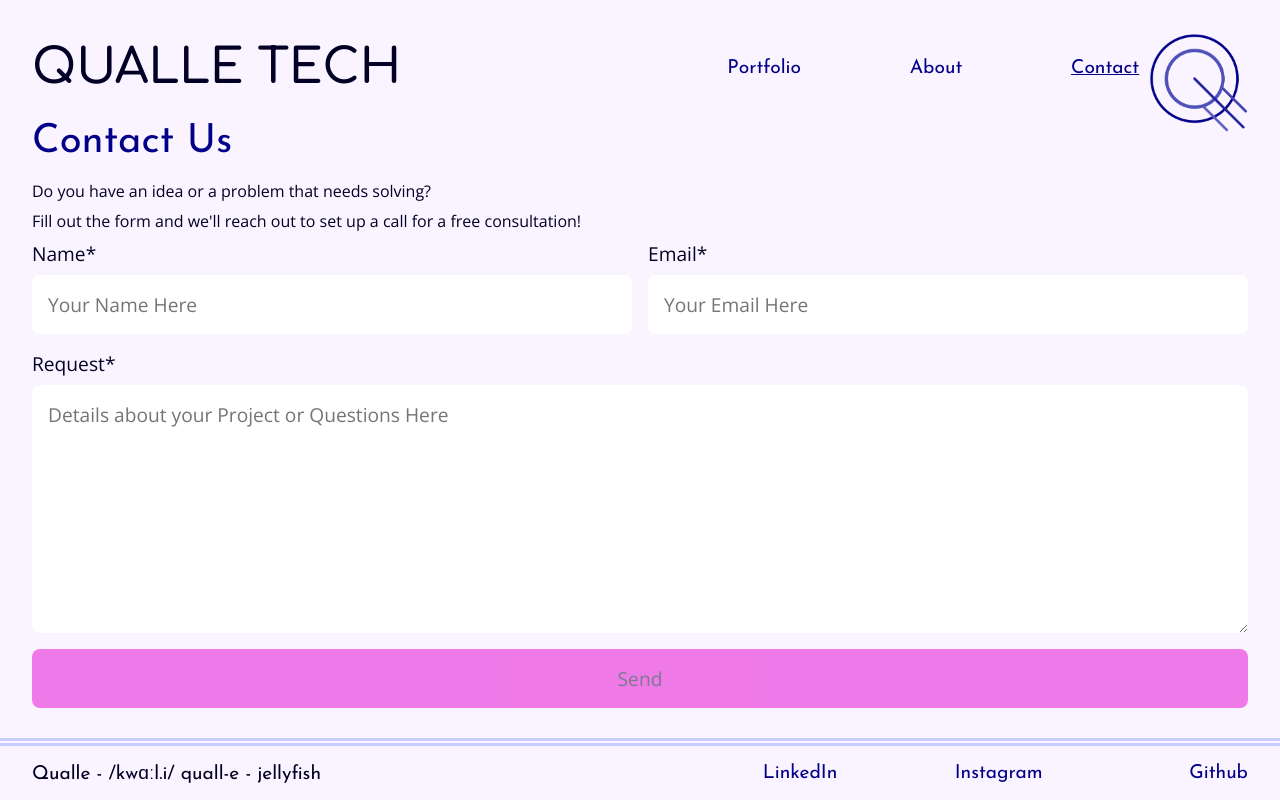
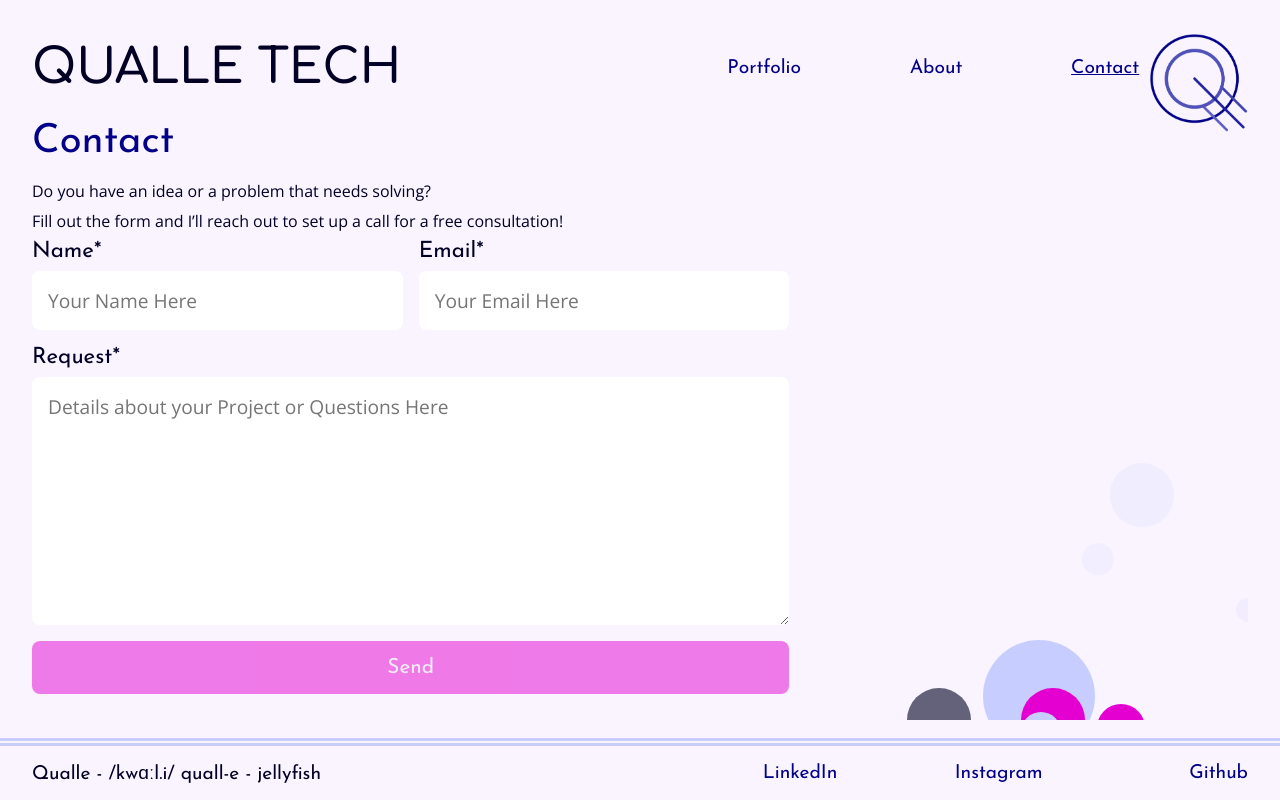
Before and after one commit to qualletech/2024, a Next.js app: page /contact in a window 1280 px wide. Built offline with nearby package versions, Linux system fonts and the light colour scheme.

Commit message:
Update contact page

```diff
--- /dev/null
+++ b/app/_components/Bubbles.tsx
@@ -0,0 +1,164 @@
+import theme from "../../styles/theme"
+import styled, { keyframes } from "styled-components"
+
+export default function Bubbles() {
+  return (
+    <Ocean>
+      <Bubble1 />
+      <Bubble2 />
+      <Bubble3 />
+      <Bubble4 />
+      <Bubble5 />
+      <Bubble6 />
+      <Bubble7 />
+      <Bubble8 />
+      <Bubble9 />
+      <Bubble10 />
+      <Bubble11 />
+      <Bubble12 />
+    </Ocean>
+  )
+}
+
+const Ocean = styled.div`
+  overflow: hidden;
+  height: 60vh;
+  @media screen and (max-width: 769px) {
+    display: none;
+  }
+`
+
+const bubbleAnimation = keyframes`
+  0% {
+       transform: translateY(0%);
+       opacity: 0.06;
+     }
+     100% {
+       transform: translateY(-100vh);
+       opacity: 0.7;
+     }
+  `
+
+const sidewaysAnimation = keyframes`
+    0% {
+      margin-left: 0;
+    }
+    100% {
+      margin-left: 10rem;
+    }`
+
+const Bubble = styled.div`
+  border-radius: 100%;
+  position: absolute;
+  bottom: -2rem;
+  animation:
+    ${bubbleAnimation} 15s ease-in-out infinite,
+    ${sidewaysAnimation} 4s ease-in-out infinite alternate;
+`
+
+const Bubble1 = styled(Bubble)`
+  width: 4rem;
+  height: 4rem;
+  left: 10%;
+  background-color: ${theme.colors.primaryLight};
+  animation-delay: 0.5s;
+  animation-duration: 16s;
+  opacity: 0.6;
+`
+
+const Bubble2 = styled(Bubble)`
+  width: 2rem;
+  height: 2rem;
+  left: 40%;
+  background-color: ${theme.colors.secondaryLight};
+  animation-delay: 1s;
+  animation-duration: 10s;
+  opacity: 0.6;
+`
+
+const Bubble3 = styled(Bubble)`
+  width: 7rem;
+  height: 7rem;
+  left: 30%;
+  background-color: ${theme.colors.neutralLight};
+  animation-delay: 5s;
+  animation-duration: 20s;
+`
+
+const Bubble4 = styled(Bubble)`
+  width: 4rem;
+  height: 4rem;
+  left: 40%;
+  background-color: ${theme.colors.interactionLight};
+  animation-delay: 8s;
+  animation-duration: 17s;
+`
+
+const Bubble5 = styled(Bubble)`
+  width: 3rem;
+  height: 3rem;
+  left: 60%;
+  background-color: ${theme.colors.interactionLight};
+  animation-delay: 10s;
+  animation-duration: 15s;
+`
+
+const Bubble6 = styled(Bubble)`
+  width: 1rem;
+  height: 1rem;
+  left: 80%;
+  background-color: ${theme.colors.interactionLight};
+  animation-delay: 3s;
+  animation-duration: 30s;
+`
+const Bubble7 = styled(Bubble)`
+  width: 1.5rem;
+  height: 1.5rem;
+  left: 90%;
+  background-color: ${theme.colors.neutralLight};
+  animation-delay: -7s;
+  animation-duration: 25s;
+`
+const Bubble8 = styled(Bubble)`
+  width: 2rem;
+  height: 2rem;
+  left: 50%;
+  background-color: ${theme.colors.neutralLight};
+  bottom: 30px;
+  animation-delay: -5s;
+  animation-duration: 19s;
+`
+const Bubble9 = styled(Bubble)`
+  width: 4rem;
+  height: 4rem;
+  left: 30%;
+  bottom: 30px;
+  background-color: ${theme.colors.neutralLight};
+  animation-delay: -21s;
+  animation-duration: 16s;
+`
+const Bubble10 = styled(Bubble)`
+  width: 3rem;
+  height: 3rem;
+  left: 60%;
+  bottom: 30px;
+  background-color: ${theme.colors.neutralLight};
+  animation-delay: -13.75s;
+  animation-duration: 20s;
+`
+const Bubble11 = styled(Bubble)`
+  width: 2.5rem;
+  height: 2.5rem;
+  left: 40%;
+  background-color: ${theme.colors.neutralLight};
+  animation-delay: 2s;
+  animation-duration: 17s;
+`
+const Bubble12 = styled(Bubble)`
+  width: 6rem;
+  height: 6rem;
+  bottom: 30px;
+  background-color: ${theme.colors.neutralLight};
+  animation-delay: -10.5s;
+  animation-duration: 19s;
+`
--- a/app/contact/page.tsx
+++ b/app/contact/page.tsx
@@ -1,6 +1,7 @@
 "use client"
 
 import theme from "../../styles/theme"
+import Bubbles from "../_components/Bubbles"
 import PageContainer from "../_components/PageContainer"
 import { mdiLoading } from "@mdi/js"
 import Icon from "@mdi/react"
@@ -67,9 +68,10 @@ export default function Page() {
 
   return (
     <PageContainer>
-      <h2>Contact Us</h2>
+      <h2>Contact</h2>
       <p>Do you have an idea or a problem that needs solving?</p>
-      <p>Fill out the form and we'll reach out to set up a call for a free consultation!</p>
+      <p>Fill out the form and I&rsquo;ll reach out to set up a call for a free consultation!</p>
+      <Columns>
         <Form>
           <NameAndEmailFields>
             <Label>
@@ -108,11 +110,17 @@ export default function Page() {
           </Label>
           <ButtonContainer>
             <Button type="button" onClick={sendEmail} $deactivated={!formValid}>
-            {isLoading ? <Icon path={mdiLoading} spin size={0.8} /> : "Send"}
+              {isLoading ? (
+                <Icon path={mdiLoading} spin size={0.7} color={theme.colors.primaryDark} />
+              ) : (
+                <ButtonText>Send</ButtonText>
+              )}
             </Button>
             {message.length > 0 ? <p>{message}</p> : null}
           </ButtonContainer>
         </Form>
+        <Bubbles />
+      </Columns>
     </PageContainer>
   )
 }
@@ -120,11 +128,11 @@ const Form = styled.div`
   display: grid;
   grid-gap: 1rem;
   overflow: auto;
-  padding-right: 2rem;
-  @media screen and (max-width: 1023px) and (orientation: portrait) {
   align-items: start;
   align-content: start;
+  @media screen and (max-width: 1023px) and (orientation: portrait) {
     grid-gap: 1.5rem;
+    padding-right: 2rem;
   }
 `
 
@@ -138,7 +146,8 @@ const NameAndEmailFields = styled.div`
 `
 
 const Label = styled.label`
-  font-size: 1.2rem;
+  font-family: "Josefin Sans", sans-serif;
+  font-size: 1.4rem;
   display: grid;
   grid-gap: 0.5rem;
 `
@@ -177,3 +186,22 @@ const ButtonContainer = styled.div`
     text-align: center;
   }
 `
+
+const ButtonText = styled.p`
+  font-family: "Josefin Sans", sans-serif;
+  font-size: 1.3rem;
+  color: ${theme.colors.primaryDark};
+`
+
+const Columns = styled.div`
+  display: grid;
+  grid-template-columns: 2fr 1fr;
+  grid-gap: 5rem;
+  overflow: auto;
+  padding-right: 2rem;
+  @media screen and (max-width: 769px) {
+    grid-template-columns: unset;
+    overflow: unset;
+    grid-gap: 1rem;
+  }
+`
```
Lines whose indentation alone changed are shown as unchanged.
